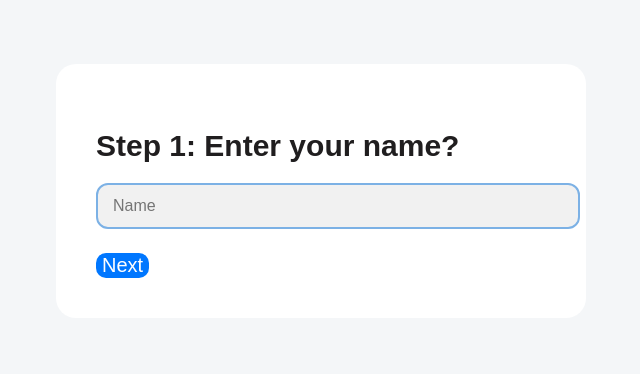
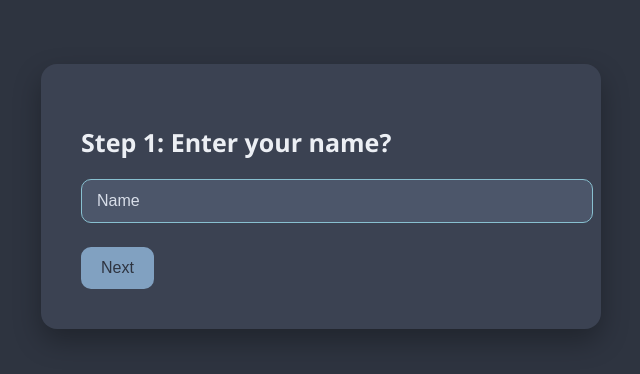
Before and after one commit to Eshhaa11/multi-step-form, a React (Create React App) app: page / in a window 1280 px wide. Shown: the top 374 px of the page, without its empty margins (319-959 px from the left). Built offline with nearby package versions, Linux system fonts and the light colour scheme.

Commit message:
added form-cont

```diff
--- a/src/Styles/Form.css
+++ b/src/Styles/Form.css
@@ -1,51 +1,83 @@
 body {
-    background-color:  #f4f6f8;
-
+    background-color: #2e3440;
+    font-family: 'Segoe UI', sans-serif;
+    color: #eceff4;
+    margin: 0;
+    padding: 0;
   }
 
+  /* Container for the full form */
   .form-cont {
     width: 100%;
-    max-width: 450px;
-    margin: 4rem auto;
-    border-radius: 20px;
+    max-width: 480px;
+    margin: 64px auto;
     padding: 40px;
-    background: #ffffff;
-    font-family: sans-serif;
+    background: #3b4252;
+    border-radius: 16px;
+    box-shadow: 0 12px 28px rgba(0, 0, 0, 0.3);
   }
 
+  /* Headings inside each step */
   .form-cont h2 {
+    font-size: 25px;
     margin-bottom: 20px;
-    font-size: 30px;
-    color: #201E1F;
+    color: #eceff4;
   }
 
+  /* Input fields */
   .form-cont input {
     width: 100%;
-    font-size: 16px;
     padding: 12px 15px;
     margin-bottom: 24px;
-    border: 2px solid #7cb1e5;
-    border-radius: 12px;
-    background: #f1f1f1;
+    font-size: 16px;
+    border: 1px solid #88c0d0;
+    border-radius: 10px;
+    background: #4c566a;
+    color: #eceff4;
+    transition: border 0.3s ease, background-color 0.3s ease;
   }
 
+  .form-cont input::placeholder {
+    color: #d8dee9;
+  }
+
+  .form-cont input:focus {
+    outline: none;
+    border-color: #81a1c1;
+    background-color: #434c5e;
+  }
+
+  /* Button styling */
   .form-cont button {
-    font-size: 20px;
+    padding: 12px 20px;
+    font-size: 16px;
     border: none;
     border-radius: 10px;
+    cursor: pointer;
+    transition: background-color 0.3s ease;
     margin-right: 10px;
-    cursor: pointer;
   }
 
+  /* Primary (Next/Submit) */
   .form-cont button[type="submit"] {
-    background-color: #0077ff;
-    color: #fff;
+    background-color: #81a1c1;
+    color: #2e3440;
   }
 
+  .form-cont button[type="submit"]:hover {
+    background-color: #5e81ac;
+  }
+
+
 .form-cont button[type="button"] {
-    background-color: #e0e0e0;
-    color: #333;
+    background-color: #d08770;
+    color: #2e3440;
 }
+
+.form-cont button[type="button"]:hover {
+    background-color: #bf616a;
+}
+
 
 .form-cont ul {
     list-style-type: none;
@@ -56,5 +88,5 @@ body {
 .form-cont li {
     margin-bottom: 10px;
     font-size: 16px;
-    color: #444;
+    color: #eceff4;
 }
```
Lines whose indentation alone changed are shown as unchanged.
